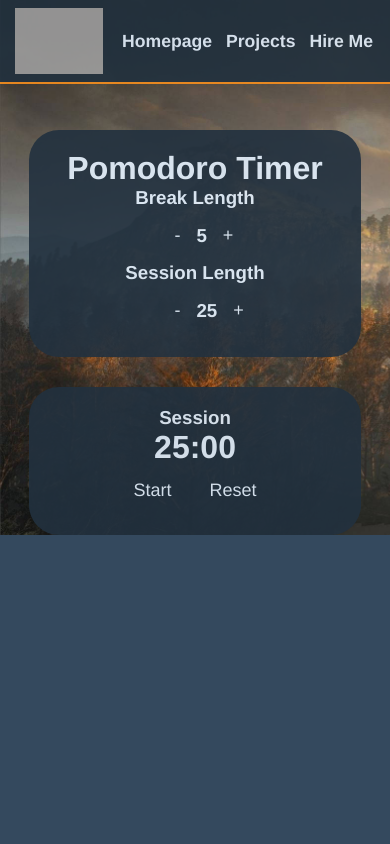
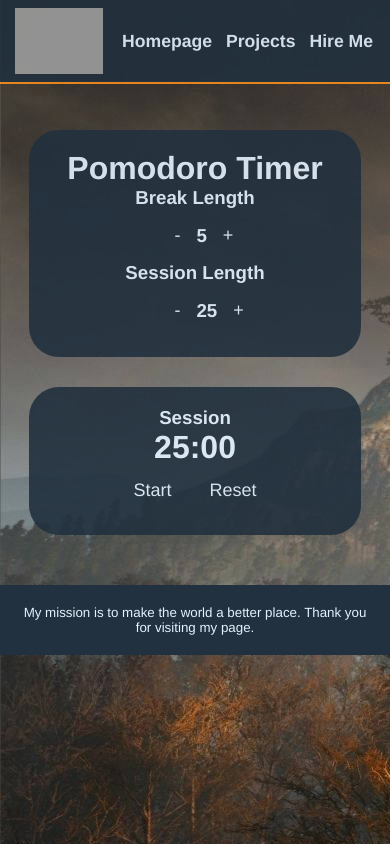
Before and after one commit to Windowsnipz/pomodoro-timer, a React (Create React App) app: page / in a window 390 px wide. Built offline with nearby package versions, Linux system fonts and the light colour scheme; grey boxes are pictures that could not be loaded.

Commit message:
Final commit for now. I want to add more cool changes in the future

```diff
--- a/src/App.js
+++ b/src/App.js
@@ -3,6 +3,7 @@
 import Navbar from './Navbar';
 import ClockSettings from './ClockSettings';
 import Clock from './Clock';
+import Footer from './Footer';
 
 function App() {
   const [sessionLength, setSessionLength] = useState(25);
@@ -23,6 +24,7 @@
         changeSessionLength={setSessionLength}
         changeBreakLength={setBreakLength}
         />
+      <Footer />
     </div>
   );
 }
--- /dev/null
+++ b/src/Footer.js
@@ -0,0 +1,14 @@
+import React from 'react';
+
+function Footer() {
+    return (
+        <footer>
+            <p>
+              My mission is to make the world a better place.
+              Thank you for visiting my page.
+            </p>
+          </footer>
+    );
+}
+
+export default Footer;
--- a/src/index.css
+++ b/src/index.css
@@ -64,6 +64,9 @@
   #nav-links {
       padding-right: 10px;
   }
+  body {
+    background-size: auto;
+  }
 }
 
 @media (max-width: 560px) {
@@ -109,6 +112,10 @@
 
 .box:first-of-type {
   margin-top: 130px /* margin below navbar, removed for React*/
+}
+
+.box:last-of-type {
+  margin-bottom: 50px;
 }
 
 @media (min-width: 1000px) {
@@ -165,7 +172,7 @@
 
 /* Footer */
 footer {
-  position: absolute;
+  position:relative;
   width: 100%;
   bottom: 0;
 
```
